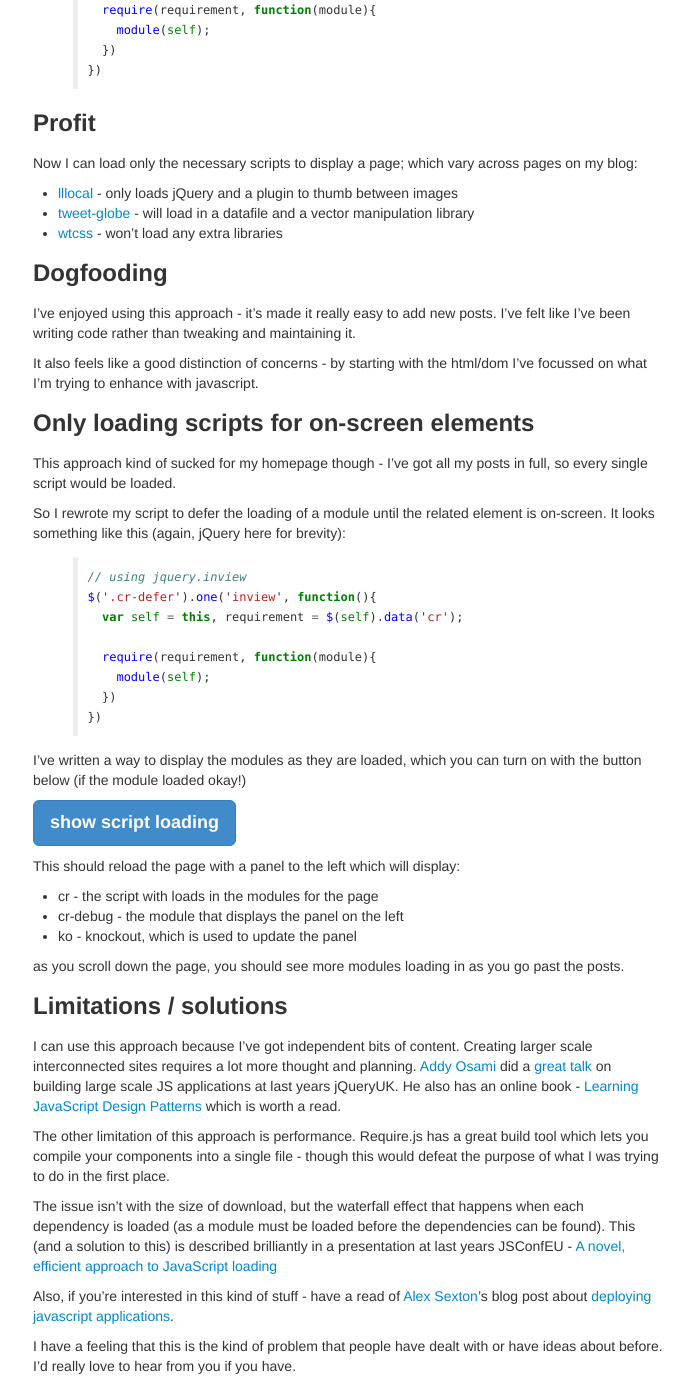
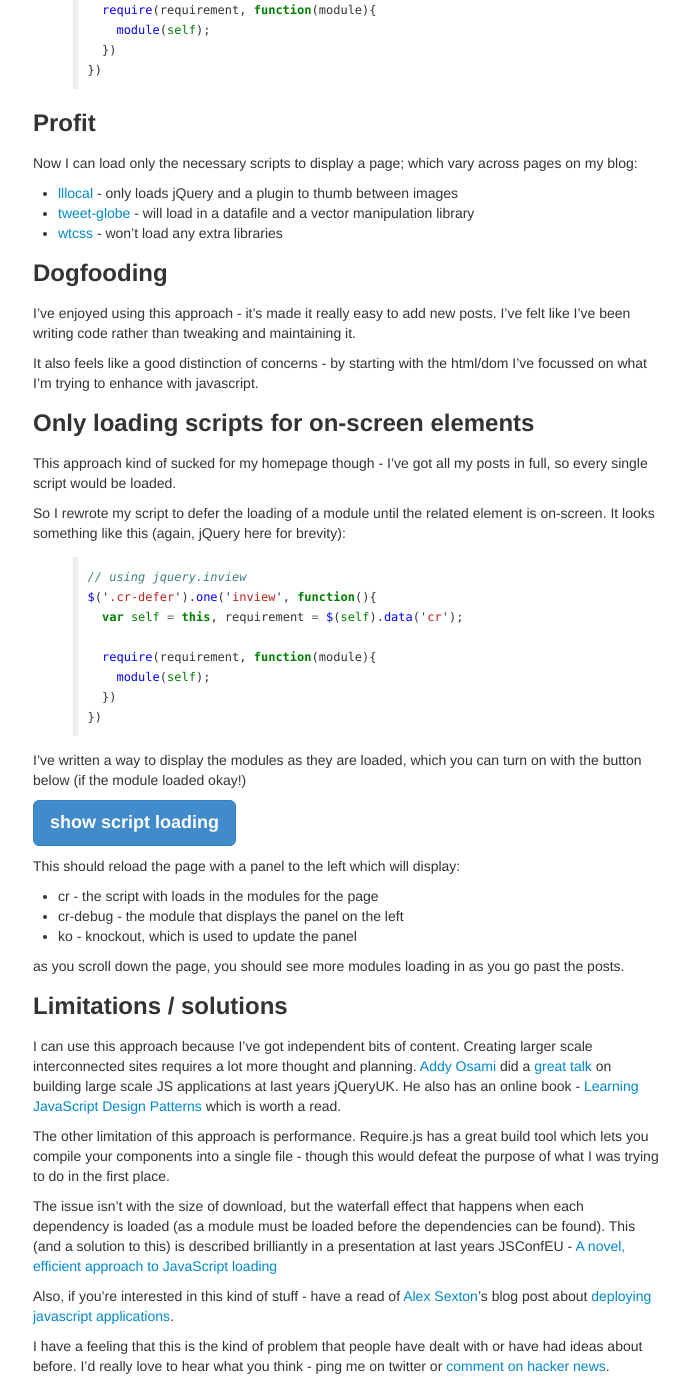
Before and after one commit to benfoxall/benfoxall.github.com, a Jekyll site: the page built from _posts/2013-10-01-context-require.md, in a window 1280 px wide and 1400 px high, scrolled down 973 px. Shown: the whole window, without its empty margins (292-985 px from the left). Built offline with Jekyll 4.4.1, drawn with Linux system fonts in a browser that asks for light colours; comment, search, counter and statistics services are not loaded.

Commit message:
added HN link!

```diff
--- a/_posts/2013-10-01-context-require.md
+++ b/_posts/2013-10-01-context-require.md
@@ -102,4 +102,4 @@ The issue isn't with the size of download, but the waterfall effect that happens
 
 Also, if you're interested in this kind of stuff - have a read of [Alex Sexton](https://twitter.com/intent/user?screen_name=SlexAxton)'s blog post about [deploying javascript applications](http://alexsexton.com/blog/2013/03/deploying-javascript-applications/).
 
-I have a feeling that this is the kind of problem that people have dealt with or have ideas about before.  I'd really love to hear from you if you have.
+I have a feeling that this is the kind of problem that people have dealt with or have had ideas about before.  I'd really love to hear what you think - ping me on twitter or [comment on hacker news](https://news.ycombinator.com/item?id=6483160).
```
